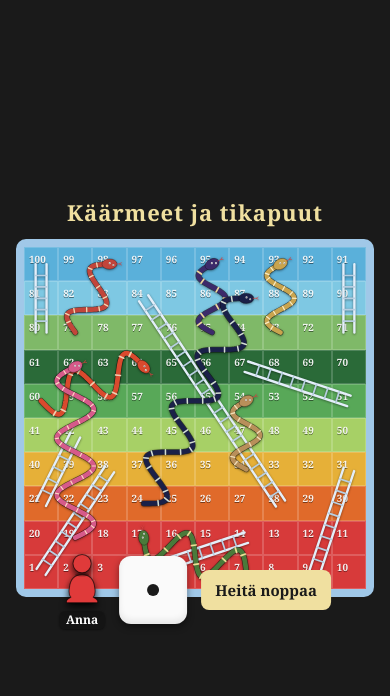
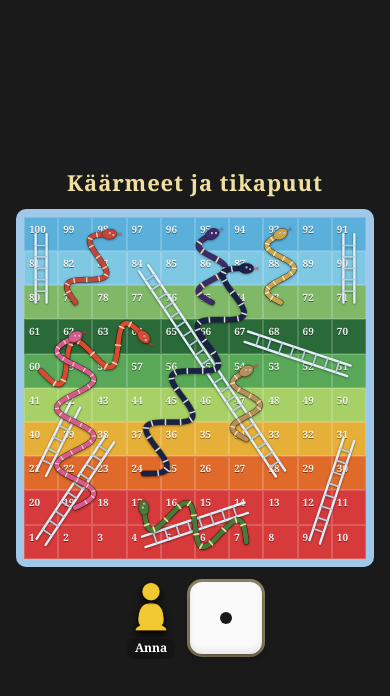
Before and after one commit to mrojala/snakes-and-ladders, a website built with Vite: page index.html in a window 390 px wide. Both pictures are taken after a click on the button "Aloita peli". Built offline with nearby package versions, Linux system fonts and the light colour scheme.

Commit message:
feat: per-player colour picker, clickable dice, phone layout
- Setup: each player card has a clickable token that reveals an 8-way
  colour palette; the chosen colour threads all the way through to the
  pawn on the board and the turn badge in the HUD.
- HUD: dropped the "Heitä noppaa" button and made the dice itself the
  click target (keyboard-accessible via Enter/Space), with a subtle
  glow ring while rollable.
- HUD now flows below the board (rather than being absolutely
  positioned inside its padding box) so narrow phone viewports don't
  get the dice/pawn overlapping the last row of squares.
- Default order: Anna, Aino, Markus, Sonja (Anna yellow, Aino purple,
  Markus blue, Sonja red).

Co-Authored-By: Claude Opus 4.7 (1M context) <noreply@anthropic.com>

```diff
--- a/src/game/state.ts
+++ b/src/game/state.ts
@@ -16,16 +16,28 @@ export type GameState = {
   winner: Player | null;
 };
 
-export type PlayerConfig = { name: string; isAi: boolean };
+export type PlayerConfig = { name: string; isAi: boolean; colour: string };
 export type GameChoice = { players: PlayerConfig[] };
 
-export const PLAYER_COLOURS = ['#e03a3a', '#2b78e6', '#4aa53a', '#f2c832'] as const;
+// Order matches defaultPlayerNames: Anna yellow, Aino purple, Markus blue, Sonja red.
+export const PLAYER_COLOURS = ['#f2c832', '#7c4fbd', '#2b78e6', '#e03a3a'] as const;
+
+export const COLOUR_PALETTE = [
+  '#e03a3a', // red
+  '#2b78e6', // blue
+  '#4aa53a', // green
+  '#f2c832', // yellow
+  '#e066c3', // pink
+  '#7c4fbd', // purple
+  '#f58f3a', // orange
+  '#34c8b8', // teal
+] as const;
 
 export function newGame(choice: GameChoice): GameState {
   const players: Player[] = choice.players.map((p, id) => ({
     id,
     name: p.name,
-    colour: PLAYER_COLOURS[id],
+    colour: p.colour,
     isCpu: p.isAi,
     position: 0,
   }));
--- a/src/i18n.ts
+++ b/src/i18n.ts
@@ -7,6 +7,7 @@ export const fi = {
   addPlayer: '+ Lisää pelaaja',
   aiToggle: 'Tekoäly',
   removePlayer: 'Poista pelaaja',
+  chooseColour: 'Valitse väri',
   startGame: 'Aloita peli',
   rollDice: 'Heitä noppaa',
   turnLabel: 'Vuorossa',
@@ -15,6 +16,6 @@ export const fi = {
   bouncedBack: 'Takaisin päin!',
   snakeLanded: 'Käärme! Liu’utaan alas',
   ladderLanded: 'Tikapuut! Kiivetään ylös',
-  defaultPlayerNames: ['Anna', 'Markus', 'Aino', 'Sonja'] as const,
+  defaultPlayerNames: ['Anna', 'Aino', 'Markus', 'Sonja'] as const,
   aiPrefix: 'AI-',
 } as const;
--- a/src/styles.css
+++ b/src/styles.css
@@ -179,6 +179,44 @@ button {
   background: var(--slot-colour);
   border: 2.5px solid rgba(0, 0, 0, 0.55);
   box-shadow: 0 3px 6px rgba(0, 0, 0, 0.4);
+  cursor: pointer;
+  padding: 0;
+  transition: transform 140ms;
+  font-family: inherit;
+}
+
+.player-card-token:hover {
+  transform: scale(1.06);
+}
+
+.colour-palette {
+  display: grid;
+  grid-template-columns: repeat(4, 1fr);
+  gap: 6px;
+  width: 100%;
+  padding: 4px 6px;
+  background: rgba(0, 0, 0, 0.25);
+  border-radius: 8px;
+}
+
+.colour-swatch {
+  width: 24px;
+  height: 24px;
+  justify-self: center;
+  border-radius: 50%;
+  border: 2px solid rgba(0, 0, 0, 0.5);
+  cursor: pointer;
+  padding: 0;
+  transition: transform 120ms;
+}
+
+.colour-swatch:hover {
+  transform: scale(1.15);
+}
+
+.colour-swatch--active {
+  border-color: #f0e0a0;
+  box-shadow: 0 0 0 2px #f0e0a0;
 }
 
 .player-card-name {
@@ -289,14 +327,11 @@ button {
 
 .board-frame {
   position: relative;
-  /* Leaves room below the board for the start-zone queue (left) and the
-     HUD (centered). Using % so it scales with board width; 14% of board
-     width ≈ one row's worth of space. */
-  padding-bottom: 14%;
   width: 100%;
-  /* Cap the board width so title + board + padding fit the viewport height
-     without a scrollbar. Board-frame height is ~1.14 × its width. */
-  max-width: calc((100vh - 90px) / 1.14);
+  /* Cap so title + board + HUD + padding fit without a scrollbar. Board
+     is square (aspect-ratio:1), so board height = board width; subtract
+     the non-board chrome from 100vh. */
+  max-width: calc(100vh - 190px);
   margin-left: auto;
   margin-right: auto;
 }
@@ -474,14 +509,11 @@ button {
 /* ---------- HUD ---------- */
 
 .hud {
-  position: absolute;
-  left: 50%;
-  bottom: 0;
-  transform: translateX(-50%);
+  align-self: center;
   display: flex;
   flex-direction: column;
   align-items: center;
-  gap: 2px;
+  gap: 4px;
   padding: 0;
 }
 
@@ -489,7 +521,7 @@ button {
   display: flex;
   flex-direction: row;
   align-items: center;
-  gap: 14px;
+  gap: 16px;
 }
 
 .turn-badge {
@@ -526,15 +558,36 @@ button {
 
 .dice {
   position: relative;
-  width: 68px;
-  height: 68px;
+  width: 72px;
+  height: 72px;
   flex-shrink: 0;
   background: #fafafa;
   border-radius: 12px;
   box-shadow:
     inset 0 -4px 6px rgba(0, 0, 0, 0.08),
     0 3px 7px rgba(0, 0, 0, 0.45);
-  transition: transform 180ms ease;
+  transition: transform 180ms ease, box-shadow 180ms ease;
+}
+
+.dice--clickable {
+  user-select: none;
+  -webkit-tap-highlight-color: transparent;
+}
+
+.dice--ready {
+  cursor: pointer;
+  box-shadow:
+    inset 0 -4px 6px rgba(0, 0, 0, 0.08),
+    0 3px 7px rgba(0, 0, 0, 0.45),
+    0 0 0 3px rgba(240, 224, 160, 0.55);
+}
+
+.dice--ready:hover {
+  transform: translateY(-2px);
+}
+
+.dice--ready:active {
+  transform: translateY(0);
 }
 
 .dice.dice-rolling {
@@ -560,28 +613,6 @@ button {
   background: #1a1a1a;
   border-radius: 50%;
   transform: translate(-50%, -50%);
-}
-
-.roll-button {
-  padding: 10px 14px;
-  font-size: 15px;
-  font-weight: 600;
-  background: #f0e0a0;
-  color: #1a1a1a;
-  border: none;
-  border-radius: 8px;
-  cursor: pointer;
-  white-space: nowrap;
-  flex-shrink: 0;
-}
-
-.roll-button:hover:not(:disabled) {
-  background: #f8eab5;
-}
-
-.roll-button:disabled {
-  opacity: 0.45;
-  cursor: default;
 }
 
 .hud-message {
--- a/src/ui/game.ts
+++ b/src/ui/game.ts
@@ -47,9 +47,8 @@ export function mountGame(container: HTMLElement, choice: GameChoice, onRestart:
   const hud = createHud(() => {
     if (!busy && !ended) void takeTurn();
   });
-  boardFrame.appendChild(hud.element);
 
-  boardColumn.append(title, boardFrame);
+  boardColumn.append(title, boardFrame, hud.element);
   body.append(boardColumn);
   wrapper.append(body);
   container.appendChild(wrapper);
--- a/src/ui/hud.ts
+++ b/src/ui/hud.ts
@@ -1,4 +1,3 @@
-import { fi } from '../i18n';
 import type { Player } from '../game/state';
 import { createDice } from './dice';
 import { createPawnSvg } from './tokens';
@@ -28,28 +27,37 @@ export function createHud(onRoll: () => void): Hud {
   turn.append(turnPawn, turnName);
 
   const dice = createDice();
-
-  const rollBtn = document.createElement('button');
-  rollBtn.className = 'roll-button';
-  rollBtn.type = 'button';
-  rollBtn.textContent = fi.rollDice;
-  rollBtn.addEventListener('click', () => onRoll());
+  dice.element.classList.add('dice--clickable');
+  dice.element.setAttribute('role', 'button');
+  dice.element.setAttribute('tabindex', '0');
+  let canRoll = false;
+  const tryRoll = () => {
+    if (canRoll) onRoll();
+  };
+  dice.element.addEventListener('click', tryRoll);
+  dice.element.addEventListener('keydown', (ev) => {
+    if (ev.key === 'Enter' || ev.key === ' ') {
+      ev.preventDefault();
+      tryRoll();
+    }
+  });
 
   const message = document.createElement('div');
   message.className = 'hud-message';
 
   const row = document.createElement('div');
   row.className = 'hud-row';
-  row.append(turn, dice.element, rollBtn);
+  row.append(turn, dice.element);
 
   el.append(row, message);
 
   return {
     element: el,
-    update(current, canRoll) {
+    update(current, rollable) {
       turnPawn.style.setProperty('--token-colour', current.colour);
       turnName.textContent = current.name;
-      rollBtn.disabled = !canRoll;
+      canRoll = rollable;
+      dice.element.classList.toggle('dice--ready', rollable);
     },
     animateDice: dice.animate,
     setDice: dice.setValue,
--- a/src/ui/setup.ts
+++ b/src/ui/setup.ts
@@ -1,13 +1,25 @@
 import { fi } from '../i18n';
-import { PLAYER_COLOURS, type GameChoice } from '../game/state';
+import { COLOUR_PALETTE, PLAYER_COLOURS, type GameChoice } from '../game/state';
 
 const MAX_PLAYERS = 4;
 const MIN_PLAYERS = 2;
 
-type Slot = { enabled: boolean; isAi: boolean; name: string };
+type Slot = {
+  enabled: boolean;
+  isAi: boolean;
+  name: string;
+  colour: string;
+  paletteOpen: boolean;
+};
 
 function defaultSlot(i: number, enabled: boolean): Slot {
-  return { enabled, isAi: false, name: fi.defaultPlayerNames[i] };
+  return {
+    enabled,
+    isAi: false,
+    name: fi.defaultPlayerNames[i],
+    colour: PLAYER_COLOURS[i],
+    paletteOpen: false,
+  };
 }
 
 function humanize(aiName: string): string {
@@ -59,7 +71,7 @@ export function mountSetup(container: HTMLElement, onStart: (choice: GameChoice)
   startBtn.addEventListener('click', () => {
     const players = slots
       .filter((s) => s.enabled)
-      .map((s) => ({ name: s.name.trim() || ' ', isAi: s.isAi }));
+      .map((s) => ({ name: s.name.trim() || ' ', isAi: s.isAi, colour: s.colour }));
     onStart({ players });
   });
 
@@ -79,6 +91,8 @@ export function mountSetup(container: HTMLElement, onStart: (choice: GameChoice)
         slot.isAi = true;
         slot.name = fi.aiPrefix + fi.defaultPlayerNames[i];
       }
+      slot.colour = PLAYER_COLOURS[i];
+      slot.paletteOpen = false;
     });
     render();
   }
@@ -97,7 +111,7 @@ export function mountSetup(container: HTMLElement, onStart: (choice: GameChoice)
   function renderActiveCard(idx: number, slot: Slot, enabledCount: number): HTMLDivElement {
     const card = document.createElement('div');
     card.className = 'player-card player-card--active';
-    card.style.setProperty('--slot-colour', PLAYER_COLOURS[idx]);
+    card.style.setProperty('--slot-colour', slot.colour);
 
     if (enabledCount > MIN_PLAYERS) {
       const remove = document.createElement('button');
@@ -112,9 +126,19 @@ export function mountSetup(container: HTMLElement, onStart: (choice: GameChoice)
       card.appendChild(remove);
     }
 
-    const token = document.createElement('div');
+    const token = document.createElement('button');
+    token.type = 'button';
     token.className = 'player-card-token';
+    token.setAttribute('aria-label', fi.chooseColour);
+    token.addEventListener('click', () => {
+      slot.paletteOpen = !slot.paletteOpen;
+      render();
+    });
     card.appendChild(token);
+
+    if (slot.paletteOpen) {
+      card.appendChild(renderPalette(slot));
+    }
 
     const nameInput = document.createElement('input');
     nameInput.className = 'player-card-name';
@@ -155,6 +179,25 @@ export function mountSetup(container: HTMLElement, onStart: (choice: GameChoice)
     return card;
   }
 
+  function renderPalette(slot: Slot): HTMLDivElement {
+    const palette = document.createElement('div');
+    palette.className = 'colour-palette';
+    COLOUR_PALETTE.forEach((col) => {
+      const sw = document.createElement('button');
+      sw.type = 'button';
+      sw.className = 'colour-swatch' + (col === slot.colour ? ' colour-swatch--active' : '');
+      sw.style.background = col;
+      sw.setAttribute('aria-label', col);
+      sw.addEventListener('click', () => {
+        slot.colour = col;
+        slot.paletteOpen = false;
+        render();
+      });
+      palette.appendChild(sw);
+    });
+    return palette;
+  }
+
   function renderEmptyCard(idx: number): HTMLDivElement {
     const card = document.createElement('button');
     card.type = 'button';
@@ -164,6 +207,7 @@ export function mountSetup(container: HTMLElement, onStart: (choice: GameChoice)
       slots[idx].enabled = true;
       slots[idx].isAi = false;
       slots[idx].name = fi.defaultPlayerNames[idx];
+      slots[idx].colour = PLAYER_COLOURS[idx];
       render();
     });
 
```
